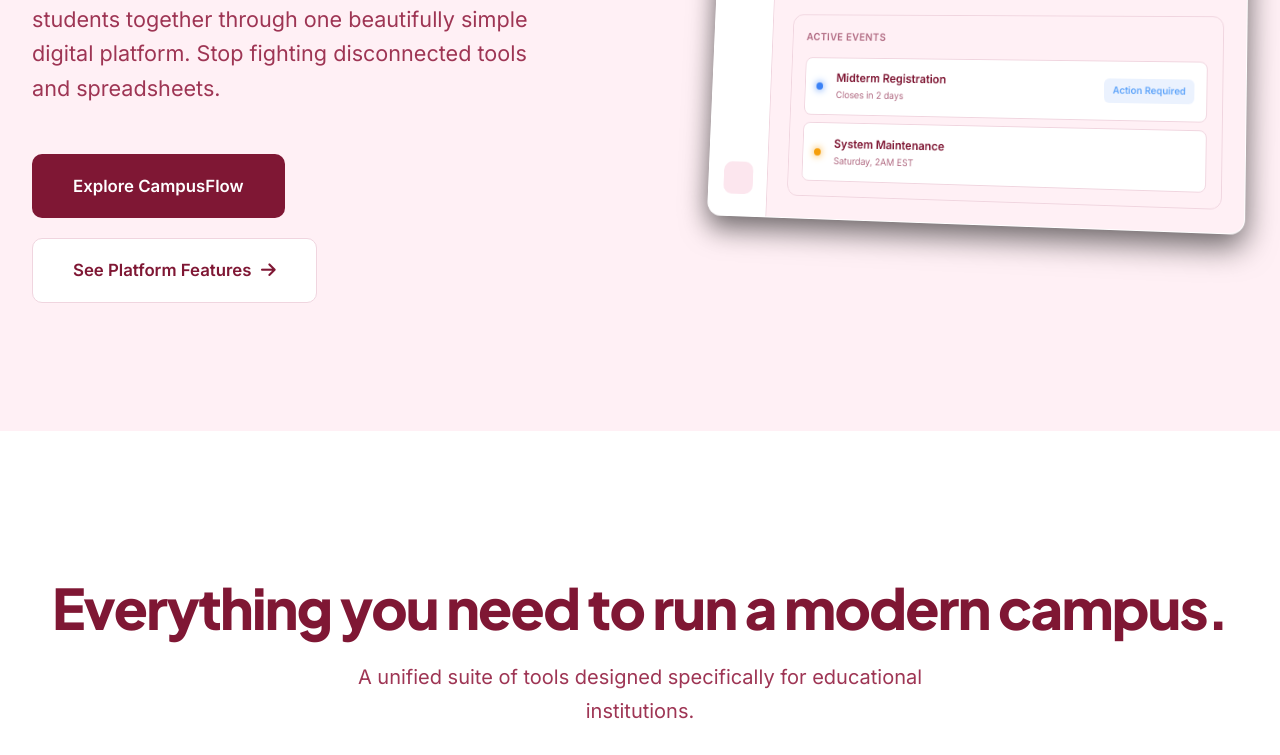
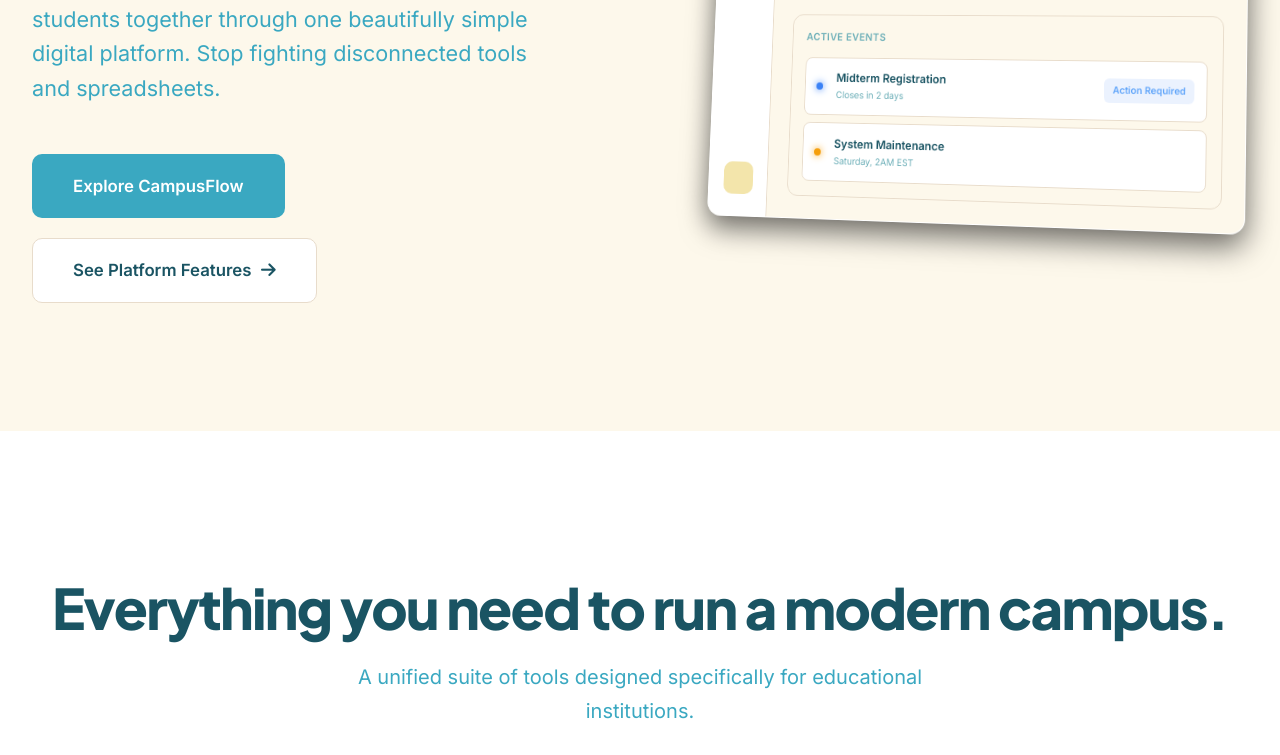
Before and after one commit to aparnajakka27-sudo/SCT_TRACKCODE_1, a website built with Vite: page index.html in a window 1280 px wide. Shown: the part 488-1243 px from the top of the page. Built offline with nearby package versions, Linux system fonts and the light colour scheme.

Commit message:
update theme to Vanilla and Moonstone

```diff
--- a/css/style.css
+++ b/css/style.css
@@ -2,23 +2,23 @@
    PREMIUM DESIGN SYSTEM & VARIABLES
 ================================================== */
 :root {
-    /* Custom Lavender Blush & Claret Palette */
-    --bg-primary: #FFF0F5;
-    --bg-secondary: #FCE6EE;
+    /* Custom Vanilla & Moonstone Palette */
+    --bg-primary: #FDF8EB;
+    --bg-secondary: #F3E5AB;
     --surface: #FFFFFF;
 
-    --text-primary: #7F1734;
-    --text-secondary: #9E3554;
-    --text-tertiary: #B06981;
+    --text-primary: #1A5463;
+    --text-secondary: #3AA8C1;
+    --text-tertiary: #6BAEB7;
 
-    --accent-primary: #7F1734;
-    --accent-hover: #5E0E24;
-    --accent-light: rgba(127, 23, 52, 0.1);
+    --accent-primary: #3AA8C1;
+    --accent-hover: #2E8A9E;
+    --accent-light: rgba(58, 168, 193, 0.15);
 
-    --accent-secondary: #C73E6D;
+    --accent-secondary: #24819B;
 
-    --border-color: #F0D5DF;
-    --border-hover: #E8C1CF;     /* Zinc 700 */
+    --border-color: #E8DCCB;
+    --border-hover: #D8CBB5;     /* Zinc 700 */
     --success: #10B981;
     --error: #EF4444;
 
@@ -149,7 +149,7 @@ h1, h2, h3, h4, h5, h6 {
     border-bottom: 1px solid transparent;
 }
 
-.navbar.scrolled { background: rgba(255, 240, 245, 0.95); backdrop-filter: blur(12px); border-bottom: 1px solid var(--border-color); }
+.navbar.scrolled { background: rgba(253, 248, 235, 0.95); backdrop-filter: blur(12px); border-bottom: 1px solid var(--border-color); }
 
 .nav-container {
     max-width: 1280px; margin: 0 auto; padding: 0 2rem;
```
